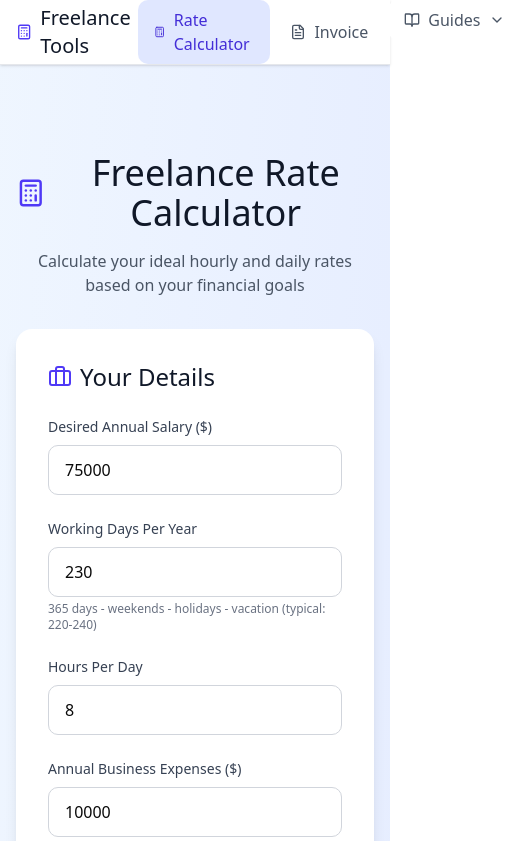
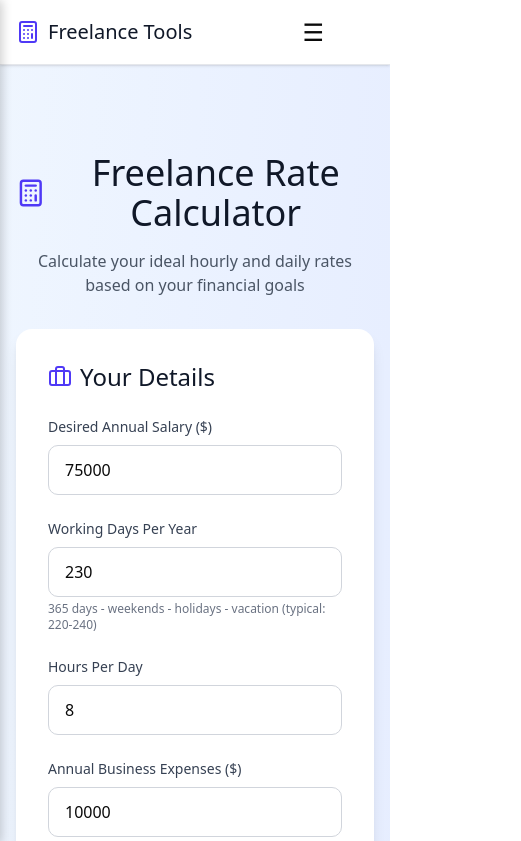
Before and after one commit to Glenn-Dunnegan/Freelancefinance, a React (Vite) app: page / in a window 390 px wide. Shown: the top 841 px of the page, 521 px wide, since content can reach past the window. Built offline with nearby package versions, Linux system fonts and the light colour scheme.

Commit message:
Implemented mobile nav menu.

```diff
--- /dev/null
+++ b/src/components/MobileNav.tsx
@@ -0,0 +1,147 @@
+import React, { useState, useRef, useEffect } from "react";
+import { Link, useLocation } from "react-router-dom";
+
+type NavItem = {
+  label: string;
+  to: string;
+};
+
+type MobileNavProps = {
+  items: NavItem[];
+};
+
+export const MobileNav: React.FC<MobileNavProps> = ({ items }) => {
+  const [open, setOpen] = useState(false);
+  const menuRef = useRef<HTMLDivElement>(null);
+  const location = useLocation();
+
+  // Close if clicking outside
+  useEffect(() => {
+    const handleClickOutside = (event: MouseEvent) => {
+      if (menuRef.current && !menuRef.current.contains(event.target as Node)) {
+        setOpen(false);
+      }
+    };
+
+    if (open) {
+      document.addEventListener("mousedown", handleClickOutside);
+    }
+
+    return () => {
+      document.removeEventListener("mousedown", handleClickOutside);
+    };
+  }, [open]);
+
+  // Close with ESC
+  useEffect(() => {
+    const handleKey = (e: KeyboardEvent) => {
+      if (e.key === "Escape") setOpen(false);
+    };
+
+    document.addEventListener("keydown", handleKey);
+    return () => document.removeEventListener("keydown", handleKey);
+  }, []);
+
+  return (
+    <>
+      {/* Hamburger Button */}
+      <button
+        onClick={() => setOpen(!open)}
+        aria-label="Toggle navigation"
+        style={{
+          fontSize: "24px",
+          background: "none",
+          border: "none",
+          cursor: "pointer"
+        }}
+      >
+        ☰
+      </button>
+
+      {/* Overlay */}
+      <div
+        onClick={() => setOpen(false)}
+        style={{
+          position: "fixed",
+          inset: 0,
+          background: open ? "rgba(0,0,0,0.4)" : "transparent",
+          pointerEvents: open ? "auto" : "none",
+          transition: "background 0.25s ease",
+          zIndex: 998
+        }}
+      />
+
+      {/* Menu */}
+      <div
+        ref={menuRef}
+        tabIndex={-1}
+        style={{
+          position: "fixed",
+          top: 0,
+          left: 0,
+          height: "100vh",
+          width: "260px",
+          background: "white",
+          boxShadow: "2px 0 10px rgba(0,0,0,0.2)",
+          transform: open ? "translateX(0)" : "translateX(-100%)",
+          transition: "transform 0.25s ease",
+          zIndex: 999,
+          padding: "20px"
+        }}
+      >
+        {/* Close Button */}
+        <button
+          onClick={() => setOpen(false)}
+          style={{
+            background: "none",
+            border: "none",
+            fontSize: "20px",
+            cursor: "pointer",
+            marginBottom: "20px"
+          }}
+        >
+          ✕
+        </button>
+
+        {/* Nav Links */}
+        <nav>
+          <ul
+            style={{
+              listStyle: "none",
+              padding: 0,
+              margin: 0,
+              display: "flex",
+              flexDirection: "column",
+              gap: "18px"
+            }}
+          >
+            {items.map((item, index) => {
+              const isActive =
+                location.pathname === item.to ||
+                location.pathname.startsWith(item.to + "/");
+
+              return (
+              <li key={index}>
+                <Link
+                  to={item.to}
+                  onClick={() => setOpen(false)}
+                  style={{
+                    textDecoration: "none",
+                    fontSize: "18px",
+                    color: isActive ? "#4338ca" : "#333",
+                    background: isActive ? "#e0e7ff" : "transparent",
+                    borderRadius: "8px",
+                    padding: "8px 12px",
+                    display: "block"
+                  }}
+                >
+                  {item.label}
+                </Link>
+              </li>
+            )})}
+          </ul>
+        </nav>
+      </div>
+    </>
+  );
+};
--- a/src/components/Navigation.tsx
+++ b/src/components/Navigation.tsx
@@ -1,8 +1,8 @@
 import { Link, useLocation } from 'react-router-dom';
-import { Calculator, FileText, BookOpen, ChevronDown } from 'lucide-react';
+import { Calculator, FileText } from 'lucide-react';
 import { useState } from 'react';
-import { Dropdown } from './Dropdown';
 import { Dropdown2 } from './Dd';
+import { MobileNav } from './MobileNav';
 
 export function Navigation() {
   const location = useLocation();
@@ -17,15 +17,21 @@ export function Navigation() {
     { path: '/guide/tax-guide', label: 'Tax Guide' }
   ];
 
+  const mobileNavItems = [
+    { label: 'Rate Calculator', to: '/' },
+    { label: 'Invoice Generator', to: '/invoice-generator' },
+    ...guideLinks.map(guide => ({ label: guide.label, to: guide.path }))
+  ];
+
   return (
     <nav className="bg-white shadow-sm border-b border-gray-200">
       <div className="max-w-6xl mx-auto px-4">
         <div className="flex items-center justify-between h-16">
-          <div className="flex items-center gap-2">
+          <Link to="/" className="flex items-center gap-2 text-gray-900 hover:text-indigo-700 transition-colors">
             <Calculator className="w-6 h-6 text-indigo-600" />
             <span className="text-xl text-gray-900">Freelance Tools</span>
-          </div>
-
+          </Link>
+          <div className="navContainerTop">
           <div className="flex gap-1">
             <Link
               to="/"
@@ -53,6 +59,10 @@ export function Navigation() {
             {/* Guides Dropdown */}
             <div><Dropdown2 label={'Guides'} items={guideLinks.map(guide => ({ label: guide.label, onClick: () => setIsGuidesOpen(false), path:guide.path }))} /></div>
           </div>
+          </div>
+          <div className='mobileNav'>
+              <MobileNav items={mobileNavItems}/>
+          </div>
         </div>
       </div>
     </nav>
--- a/src/index.css
+++ b/src/index.css
@@ -346,6 +346,23 @@
     box-shadow: 0 10px 15px -3px rgba(0, 0, 0, 0.1), 0 4px 6px -4px rgba(0, 0, 0, 0.1);
   }
 
+  .mobileNav{
+    display: none;
+    margin-right: 50px;
+  }
+  .navContainerTop{
+    display: none;
+  }
+
+  @media (max-width: 767px) {
+    .mobileNav{
+    display: block;
+  }}
+  @media (min-width: 767px) {
+    .navContainerTop{
+    display: block;
+  }}
+
   @supports (color: color-mix(in lab, red, red)) {
     ::placeholder {
       color: color-mix(in oklab, currentColor 50%, transparent);
```
